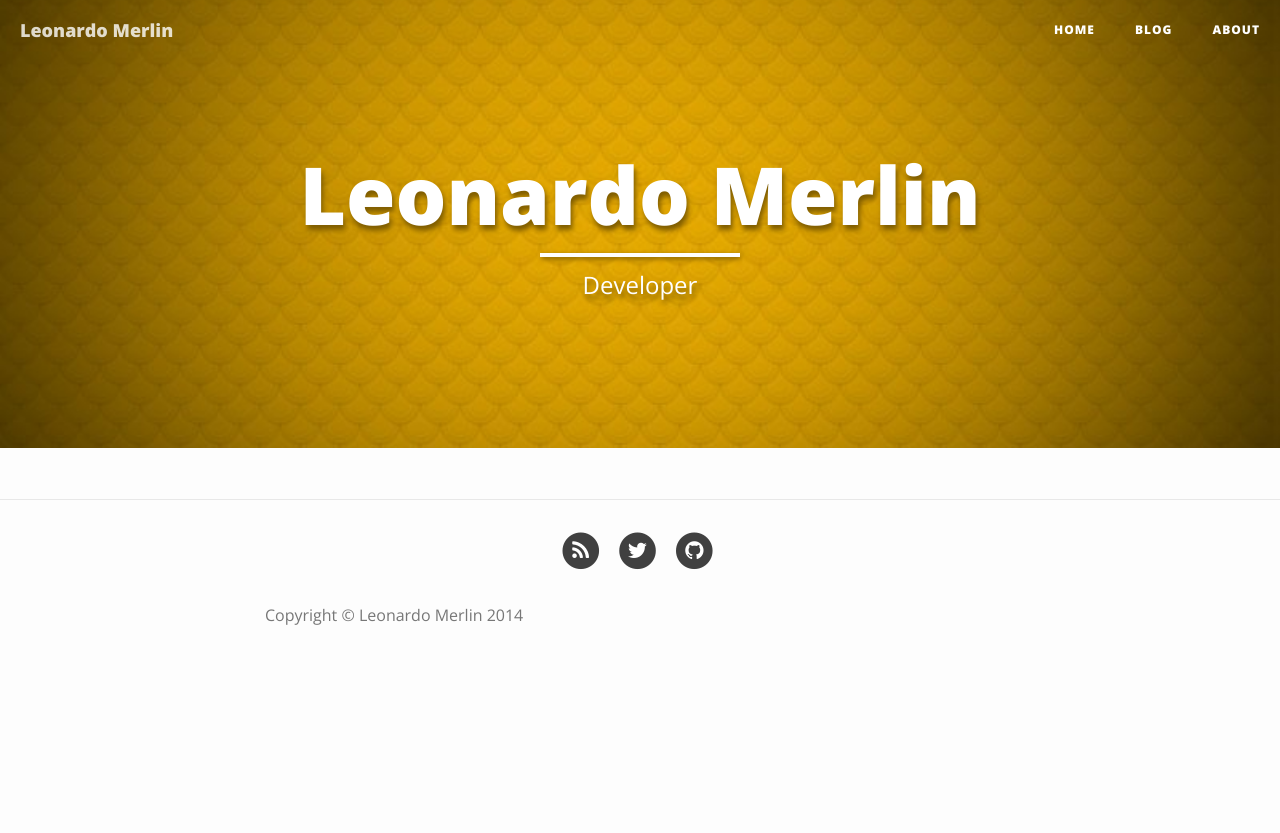
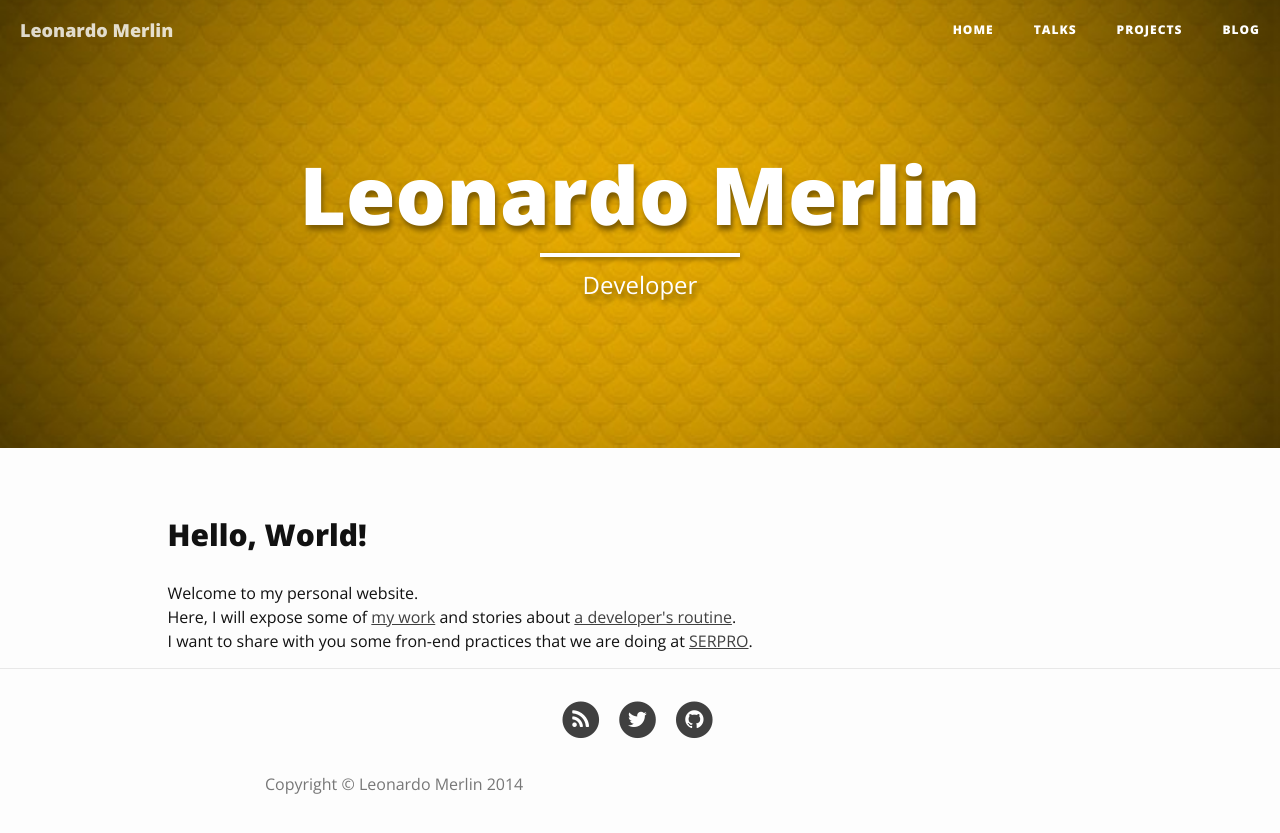
Before and after one commit to leonardomerlin/leonardomerlin.github.io, a Jekyll site: the page built from index.html, in a window 1280 px wide. Shown: the top 833 px of the page. Built offline with Jekyll 4.4.1, drawn with Linux system fonts in a browser that asks for light colours; nearby versions of some CDN libraries.

Commit message:
Put some content for to begin

```diff
--- a/_posts/2014-09-21-welcome-to-jekyll.markdown
+++ b/_posts/2014-09-21-welcome-to-jekyll.markdown
@@ -1,11 +1,10 @@
 ---
 layout: post
 title:  "Welcome to Jekyll!"
-subltitle:  ""
+description:  ""
 author: "Jekyll"
 date:   2014-09-21 22:09:48
-categories: jekyll update
-header-img: ""
+categories: [jekyll, update]
 ---
 You’ll find this post in your `_posts` directory. Go ahead and edit it and re-build the site to see your changes. You can rebuild the site in many different ways, but the most common way is to run `jekyll serve --watch`, which launches a web server and auto-regenerates your site when a file is updated.
 
--- /dev/null
+++ b/index.html
@@ -0,0 +1,17 @@
+---
+layout: page
+class: home
+description: Developer
+---
+
+<h2>Hello, World!</h2>
+
+<p>Welcome to my personal website.
+  <br />
+  Here,
+  I will expose some of
+  <a href="{{ 'projects/' | prepend: site.baseurl}}" title="click to navigate to Projects">my work</a>
+  and stories about <a href="{{ 'blog/' | prepend: site.baseurl}}" title="click to navigate to Blog">a developer's routine</a>.
+  <br />
+  I want to share with you some fron-end practices that we are doing at <a href="https://serpro.gov.br/" target="_blank" data-toggle="tooltip" title="The biggest governamental company of South America">SERPRO</a>.
+</p>
--- /dev/null
+++ b/talks/index.html
@@ -0,0 +1,5 @@
+---
+layout: page
+title: Talks
+class: talks
+---
```
Also changed, not shown: about/index.md (deleted, +0 -12 lines), index.md (deleted, +0 -5 lines), projects/index.html (added, +17 -0 lines).
